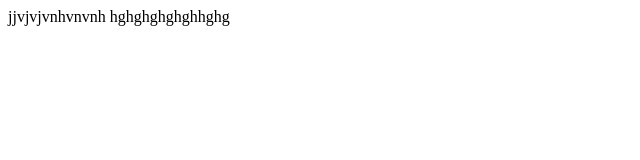
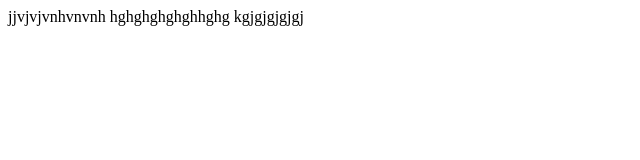
Before and after one commit to zubaryk/for-me, a plain HTML site: page index.html in a window 1280 px wide. Shown: the whole page, without its empty margins (0-640 px from the left). Drawn offline with Linux system fonts and the light colour scheme.

Commit message:
feat:changes

```diff
--- a/index.html
+++ b/index.html
@@ -10,6 +10,7 @@
 <body>
     jjvjvjvnhvnvnh
     hghghghghghhghg
+    kgjgjgjgjgj
     <script src="index.js"></script>
 
 </body>
```
